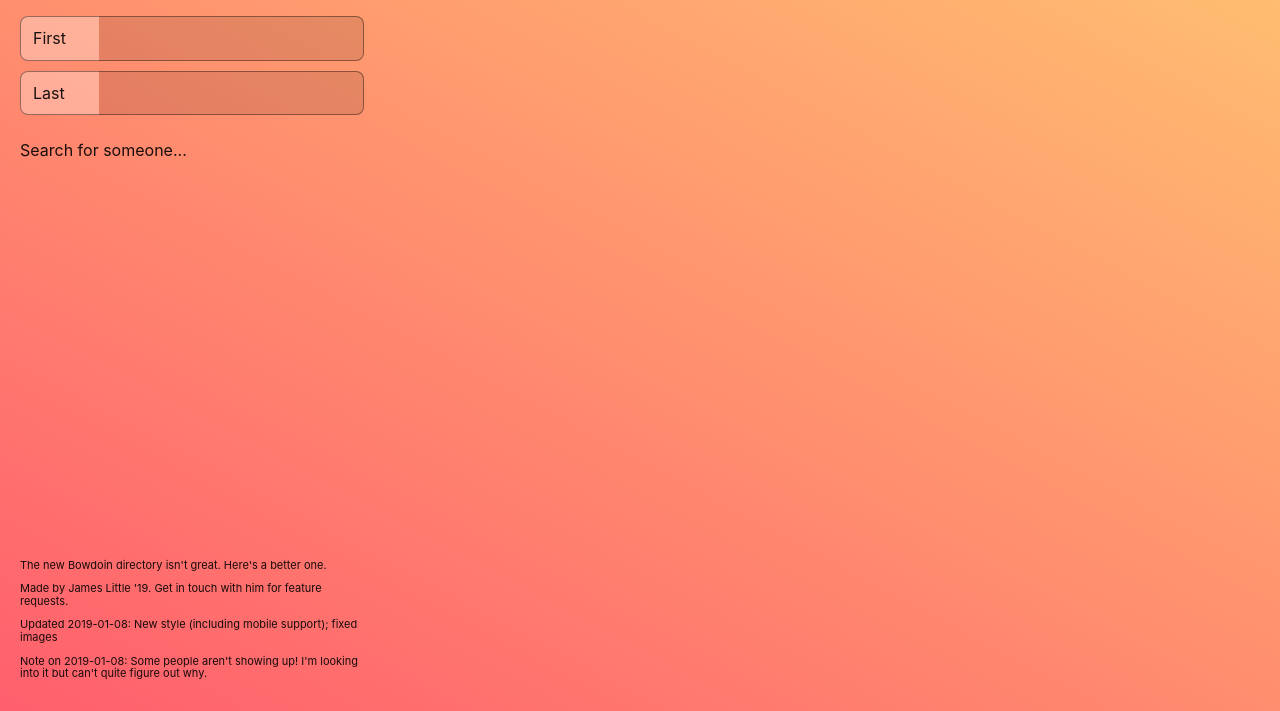
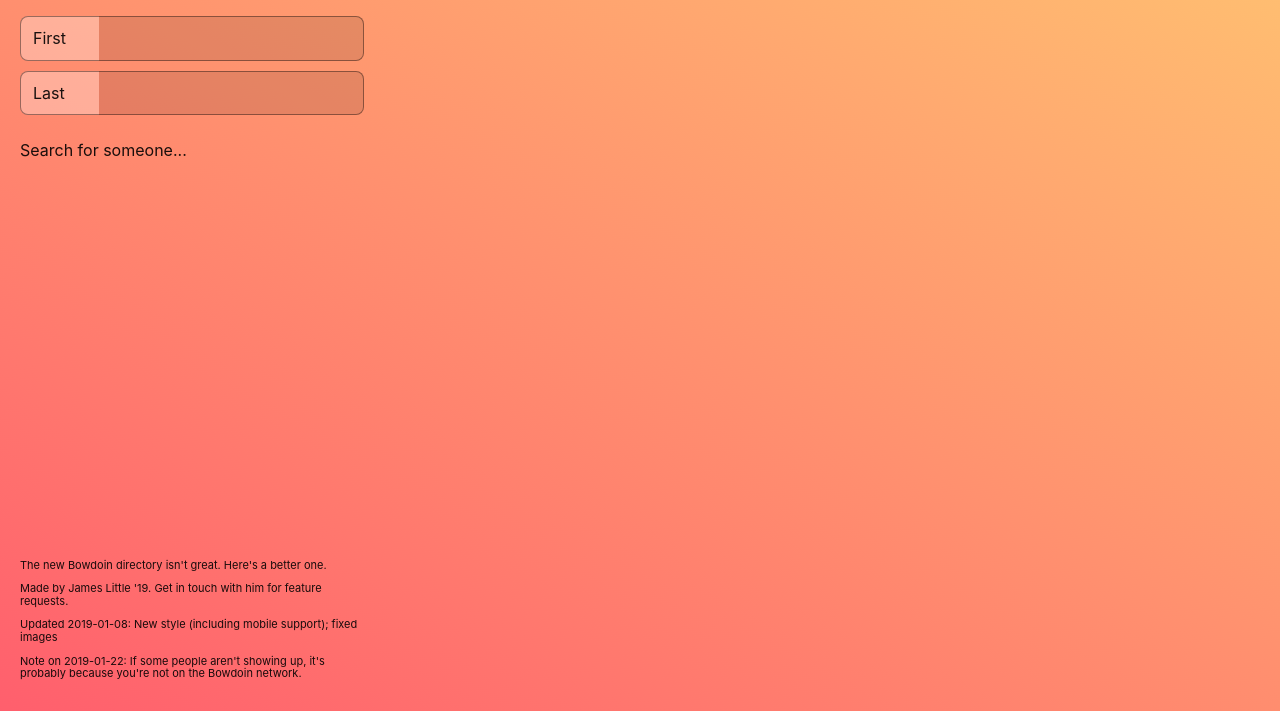
Before and after one commit to jameslittle230/directory, a plain HTML site: page index.html in a window 1280 px wide. Shown: the part 89-800 px from the top of the page. Drawn offline with nearby package versions, Linux system fonts and the light colour scheme.

Commit message:
Update note to provide reason for missing info

```diff
--- a/index.html
+++ b/index.html
@@ -52,7 +52,7 @@
                 <p>The new Bowdoin directory isn't great. Here's a better one.</p>
                 <p>Made by James Little '19. Get in touch with him for feature requests.</p>
                 <p>Updated 2019-01-08: New style (including mobile support); fixed images</p>
-                <p>Note on 2019-01-08: Some people aren't showing up! I'm looking into it but can't quite figure out why.</p>
+                <p>Note on 2019-01-22: If some people aren't showing up, it's probably because you're not on the Bowdoin network.</p>
             </div>
         </div>
     </div>
```
